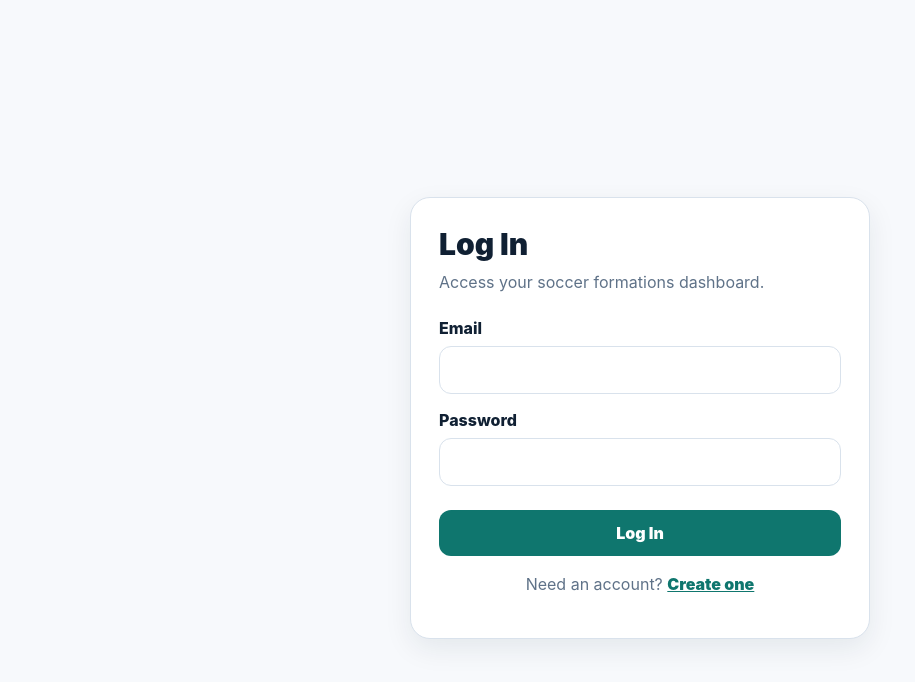
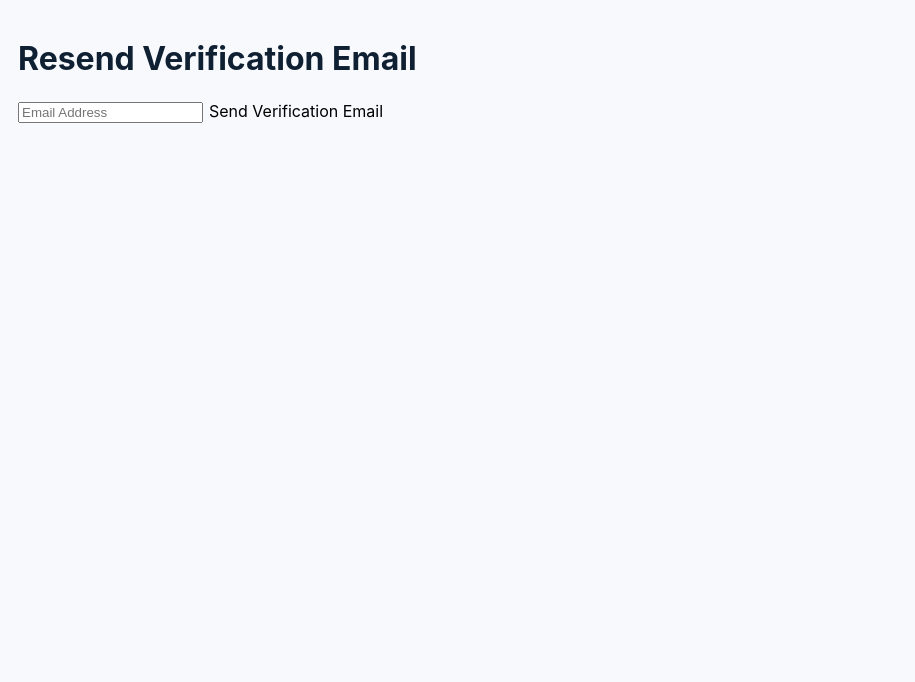
Before and after one commit to prsncat/soccer-formations-react, a React (Vite) app: page /resend-verification in a window 1280 px wide. Before the commit this address led to /login. Shown: the top 682 px of the page, without its empty margins (0-915 px from the left). Built offline with nearby package versions, Linux system fonts and the light colour scheme; no server answers.

Commit message:
Add resend verification feature

```diff
--- a/src/App.jsx
+++ b/src/App.jsx
@@ -6,26 +6,18 @@ import LoginPage from './pages/LoginPage.jsx';
 import SignupPage from './pages/SignupPage.jsx';
 import VerifyEmailPage from './pages/VerifyEmailPage.jsx';
 import LegacyAppPage from './pages/LegacyAppPage.jsx';
+import ResendVerificationPage from './pages/ResendVerificationPage.jsx';
 
 export default function App() {
   return (
     <AuthProvider>
       <Routes>
         <Route path="/" element={<Navigate to="/app" replace />} />
-
         <Route path="/login" element={<LoginPage />} />
         <Route path="/signup" element={<SignupPage />} />
         <Route path="/verify-email" element={<VerifyEmailPage />} />
-
-        <Route
-          path="/app"
-          element={
-            <PrivateRoute>
-              <LegacyAppPage />
-            </PrivateRoute>
-          }
-        />
-
+        <Route path="/app" element={<PrivateRoute> <LegacyAppPage /> </PrivateRoute>} />
+	<Route path="/resend-verification" element={<ResendVerificationPage />} />
         <Route path="*" element={<Navigate to="/app" replace />} />
       </Routes>
     </AuthProvider>
--- a/src/auth/authApi.js
+++ b/src/auth/authApi.js
@@ -59,3 +59,12 @@ export function refreshSession() {
 export function verifyEmail(token) {
   return request(`/api/auth/verify-email?token=${encodeURIComponent(token)}`);
 }
+
+export function resendVerificationEmail(email) {
+  return request('/api/auth/resend-verification', {
+    method: 'POST',
+    body: JSON.stringify({
+      email,
+    }),
+  });
+}
--- a/src/pages/LoginPage.jsx
+++ b/src/pages/LoginPage.jsx
@@ -74,9 +74,16 @@ export default function LoginPage() {
           {busy ? 'Logging in...' : 'Log In'}
         </button>
 
-        <p className="auth-footer">
-          Need an account? <Link to="/signup">Create one</Link>
-        </p>
+<p className="auth-footer">
+  Need an account? <Link to="/signup">Create one</Link>
+</p>
+
+<p className="auth-footer">
+  <Link to="/resend-verification">
+    Need a new verification email?
+  </Link>
+</p>
+
       </form>
     </main>
   );
--- /dev/null
+++ b/src/pages/ResendVerificationPage.jsx
@@ -0,0 +1,58 @@
+import { useState } from 'react';
+import { resendVerificationEmail } from '../auth/authApi';
+
+export default function ResendVerificationPage() {
+  const [email, setEmail] = useState('');
+  const [message, setMessage] = useState('');
+  const [error, setError] = useState('');
+  const [busy, setBusy] = useState(false);
+
+async function handleSubmit(event) {
+  event.preventDefault();
+
+  setMessage('');
+  setError('');
+  setBusy(true);
+
+  try {
+    const result =
+      await resendVerificationEmail(email);
+
+    setMessage(result.message);
+  } catch (err) {
+    setError(
+      err.message || 'Unable to send verification email.'
+    );
+  } finally {
+    setBusy(false);
+  }
+}
+
+  return (
+    <div>
+      <h1>Resend Verification Email</h1>
+
+      <form onSubmit={handleSubmit}>
+        <input
+          type="email"
+          value={email}
+          onChange={(e) =>
+            setEmail(e.target.value)
+          }
+          placeholder="Email Address"
+          required
+        />
+
+<button type="submit" disabled={busy}>
+  {busy
+    ? 'Sending Verification Email...'
+    : 'Send Verification Email'}
+</button>
+
+      </form>
+
+      {message && <p>{message}</p>}
+      {error && <p>{error}</p>}
+    </div>
+  );
+}
```
